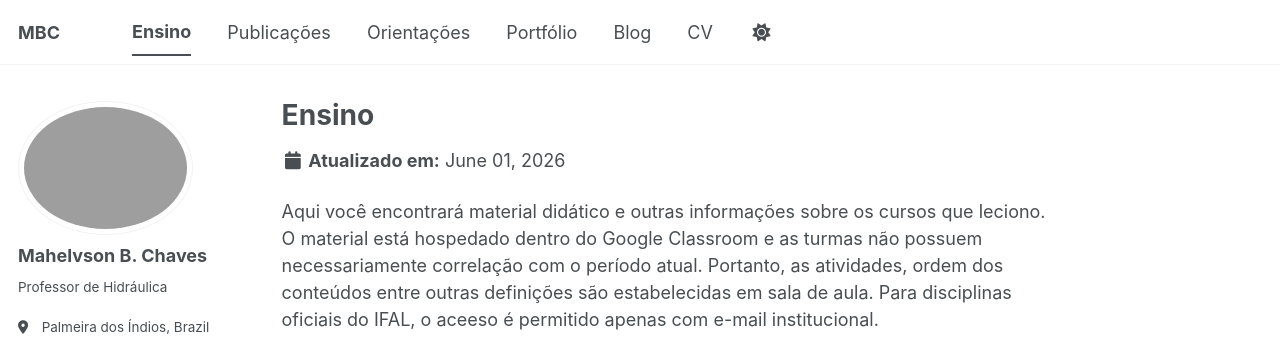
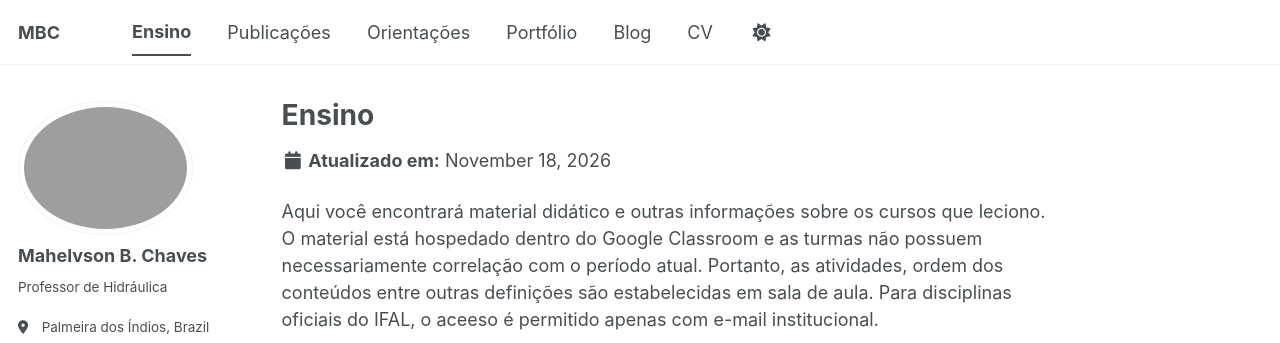
Before and after one commit to mahelvson/mahelvson.github.io, a Jekyll site: the page built from _pages/courses.md, in a window 1280 px wide and 900 px high. Shown: the top 343 px of the window. Built offline with Jekyll 4.4.1, drawn with Linux system fonts in a browser that asks for light colours; some web fonts are replaced; a script bundle is joined from its source files by our own code; library files that are not in the unit come from our copies.

Commit message:
add data correta

```diff
--- a/_pages/courses.md
+++ b/_pages/courses.md
@@ -2,7 +2,7 @@
 title: "Ensino"
 permalink: /education/
 author_profile: true
-date: 2026-06-01
+date: 2026-11-18
 ---
 
 Aqui você encontrará material didático e outras informações sobre os cursos que leciono.
```
